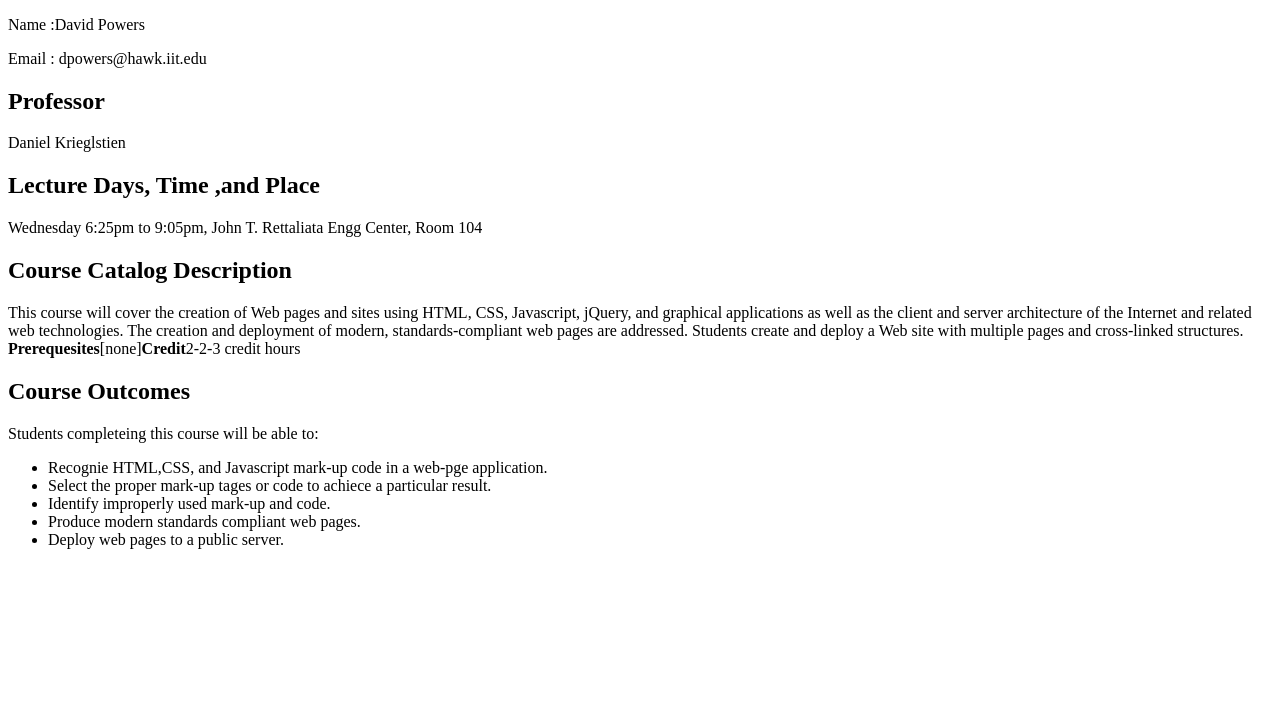
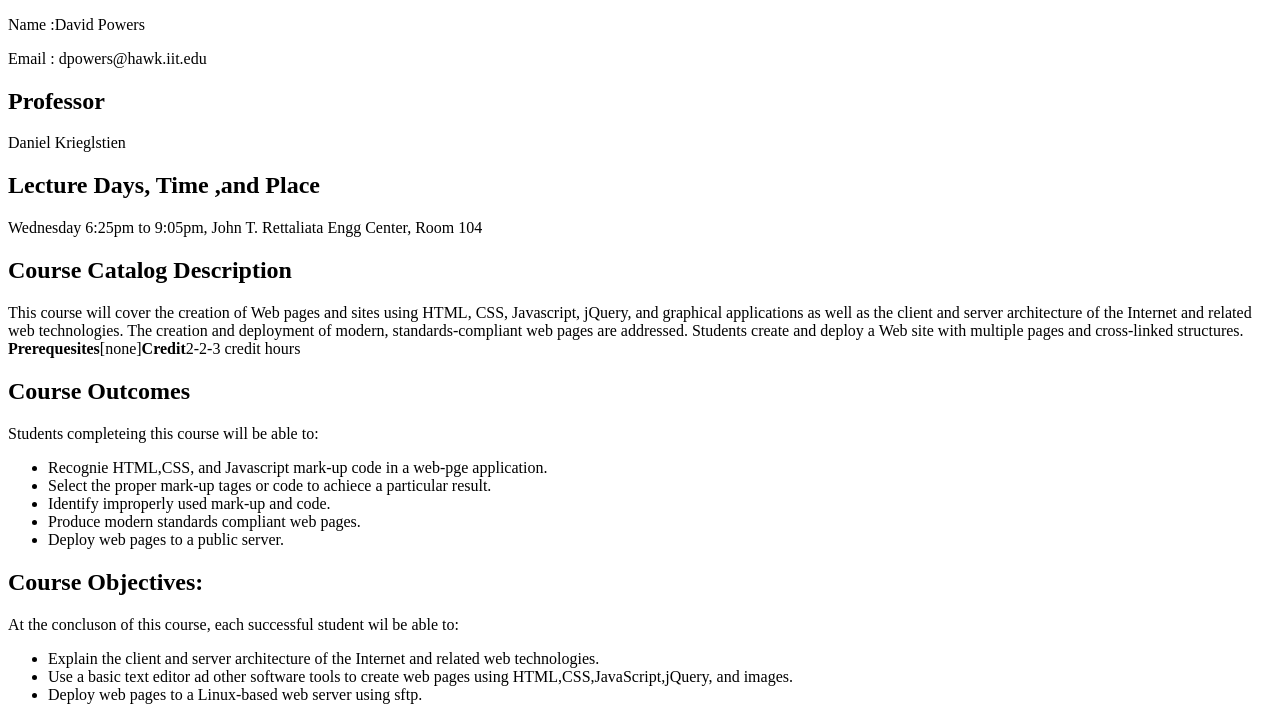
Before and after one commit to dpowers3/ITMD361Lab2, a plain HTML site: page index.html in a window 1280 px wide. Shown: the part 105-825 px from the top of the page. Before the commit the page ends 800 px from the top, so only its background shows below. Drawn offline with Linux system fonts and the light colour scheme.

Commit message:
added course objectives as well as an unordered list

```diff
--- a/index.html
+++ b/index.html
@@ -18,8 +18,7 @@
 		<p>This course will cover the creation of Web pages and sites using HTML, CSS, Javascript, jQuery, and graphical applications
 		as well as the client and server architecture of the Internet and related web technologies. The creation and deployment of
 		modern, standards-compliant web pages are addressed. Students create and deploy a Web site with multiple pages and cross-linked structures.
-	<strong>Prerequesites</strong>[none]<strong>Credit</strong>2-2-3 credit hours
-	</p>
+		<strong>Prerequesites</strong>[none]<strong>Credit</strong>2-2-3 credit hours</p>
 	<h2> Course Outcomes</h2>
 		<p>Students completeing this course will be able to:</p>
 		<ul>
@@ -29,5 +28,12 @@
 			<li>Produce modern standards compliant web pages.</li>
 			<li>Deploy web pages to a public server.</li>
 		</ul>
+	<h2>Course Objectives:</h2>
+		<p>At the concluson of this course, each successful student wil be able to:</p>
+		<ul>
+			<li>Explain the client and server architecture of the Internet and related web technologies.</li>
+			<li>Use a basic text editor ad other software tools to create web pages using HTML,CSS,JavaScript,jQuery, and images.</li>
+			<li>Deploy web pages to a Linux-based web server using sftp.</li>
+		</ul>
 </body>
 </html>
```
Lines whose indentation alone changed are shown as unchanged.
